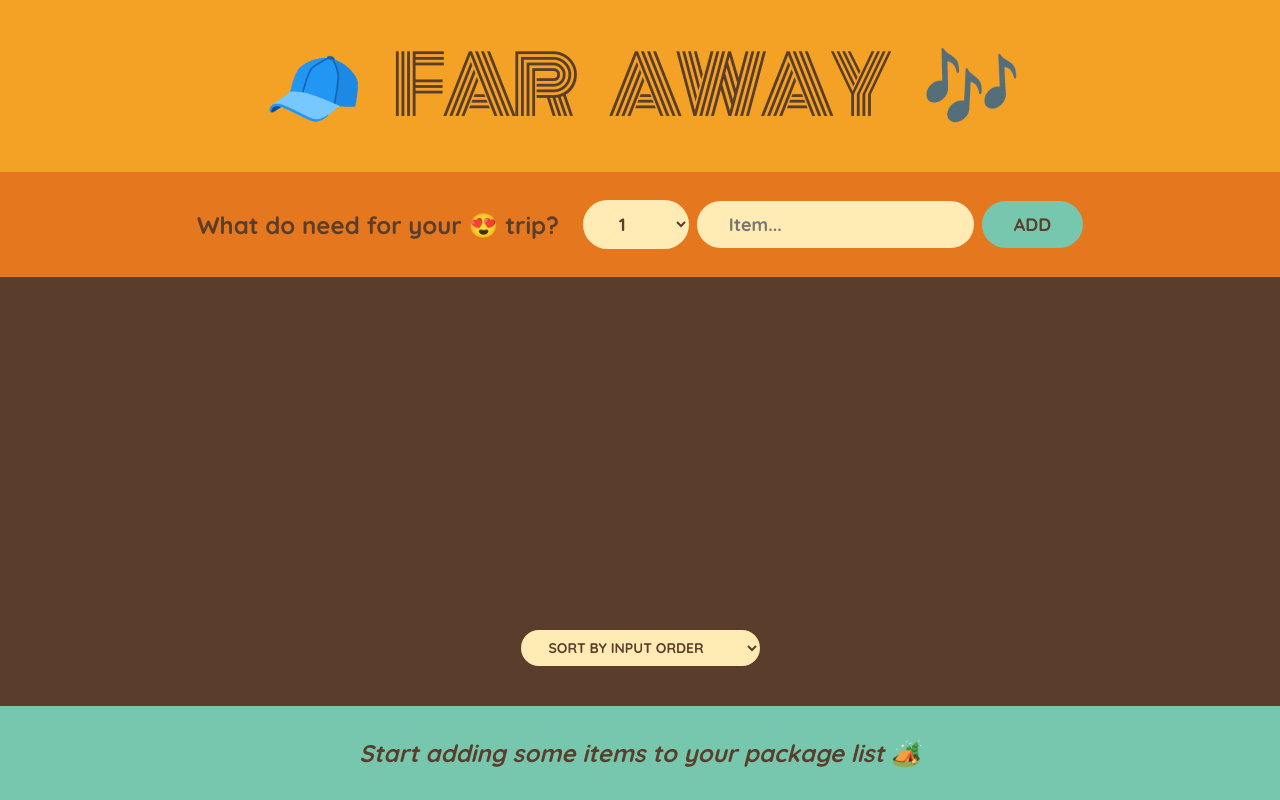
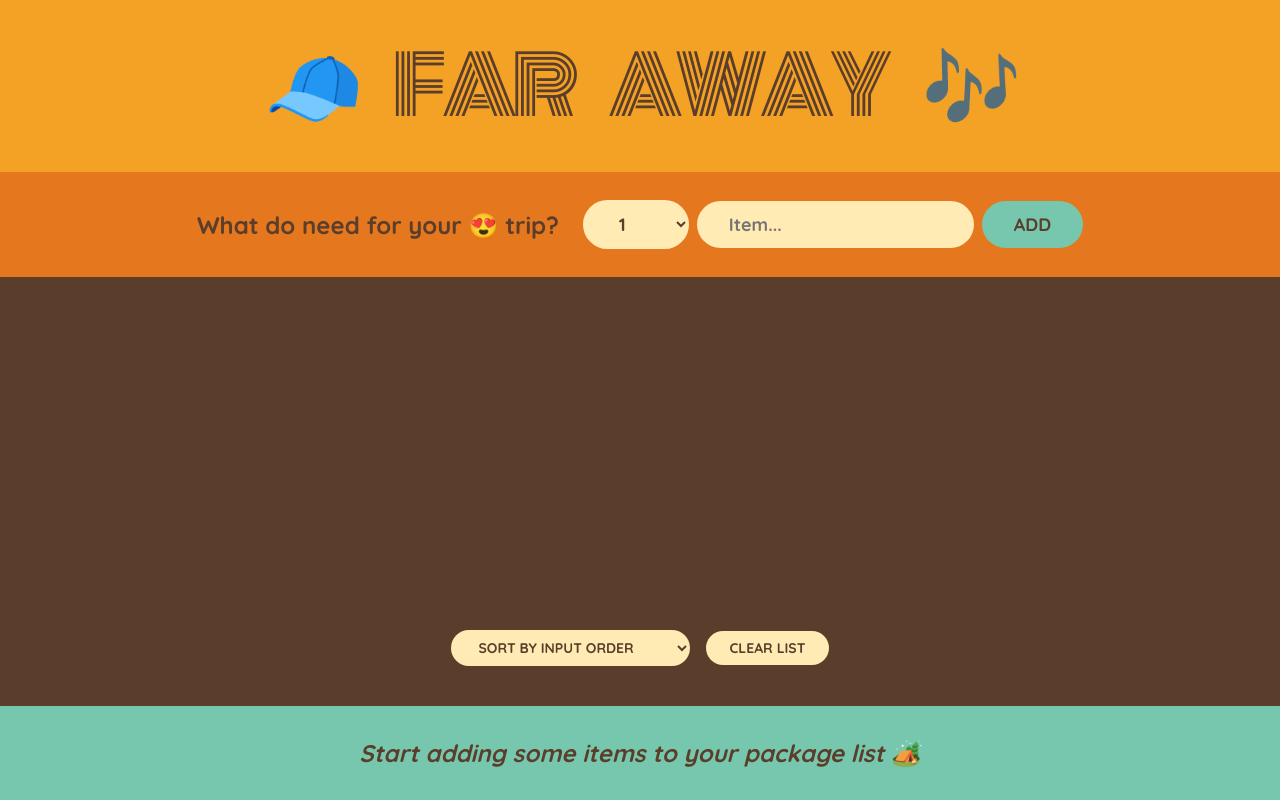
Before and after one commit to kimheang-born/03-react-travel-list, a React (Create React App) app: page / in a window 1280 px wide. Built offline with nearby package versions, Linux system fonts and the light colour scheme; the HTML template or start-up script is replaced by a standard one.

Commit message:
feat: add btn clear items

```diff
--- a/src/App.js
+++ b/src/App.js
@@ -21,6 +21,13 @@
     );
   }
 
+  function handleClearList() {
+    const confirmed = window.confirm(
+      'Are you sure you want to delete all items?'
+    );
+    if (confirmed) setItems([]);
+  }
+
   return (
     <div className="app">
       <Logo />
@@ -29,6 +36,7 @@
         items={items}
         onDeleteItem={handleDeleteItem}
         onToggleItem={handleToggleItem}
+        onClearList={handleClearList}
       />
       <Stats items={items} />
     </div>
@@ -77,7 +85,7 @@
   );
 }
 
-function PackageList({ items, onDeleteItem, onToggleItem }) {
+function PackageList({ items, onDeleteItem, onToggleItem, onClearList }) {
   const [sortBy, setSortBy] = useState('input');
 
   let sortedItems;
@@ -111,6 +119,7 @@
           <option value="description">Sort by description</option>
           <option value="packed">Sort by packed status</option>
         </select>
+        <button onClick={onClearList}>Clear list</button>
       </div>
     </div>
   );
```
